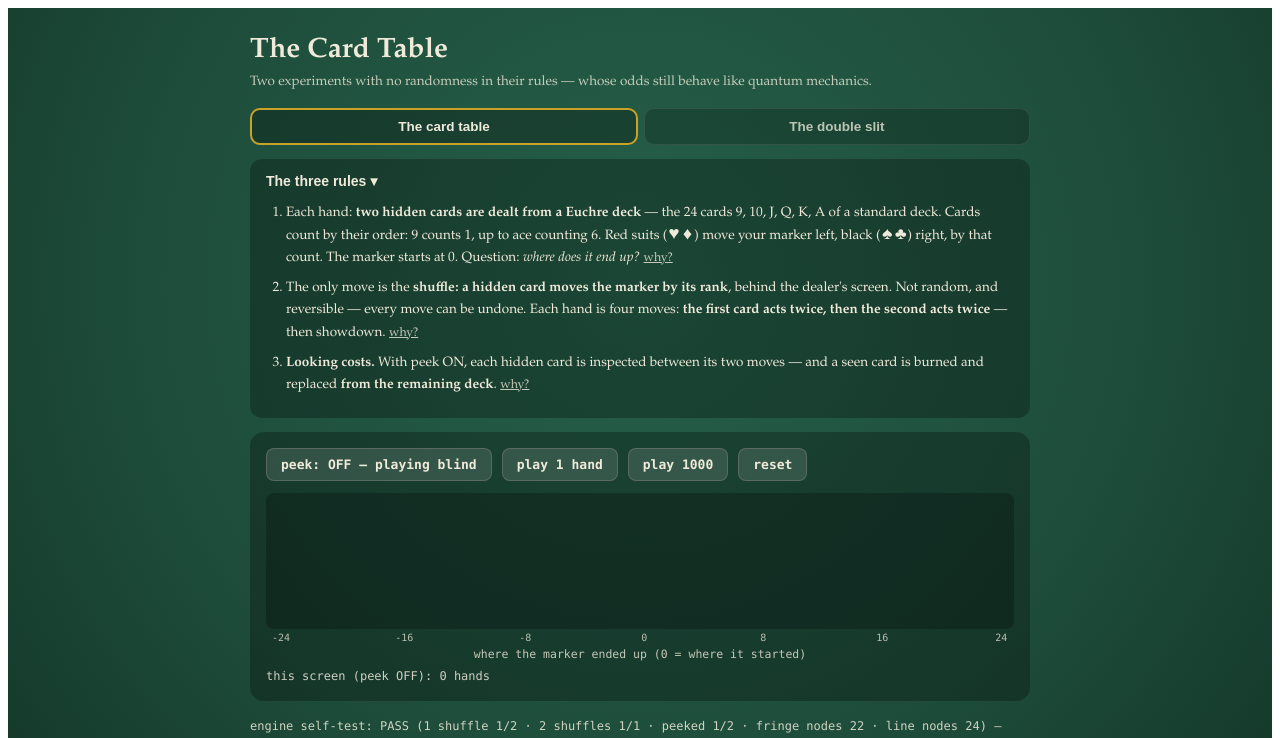
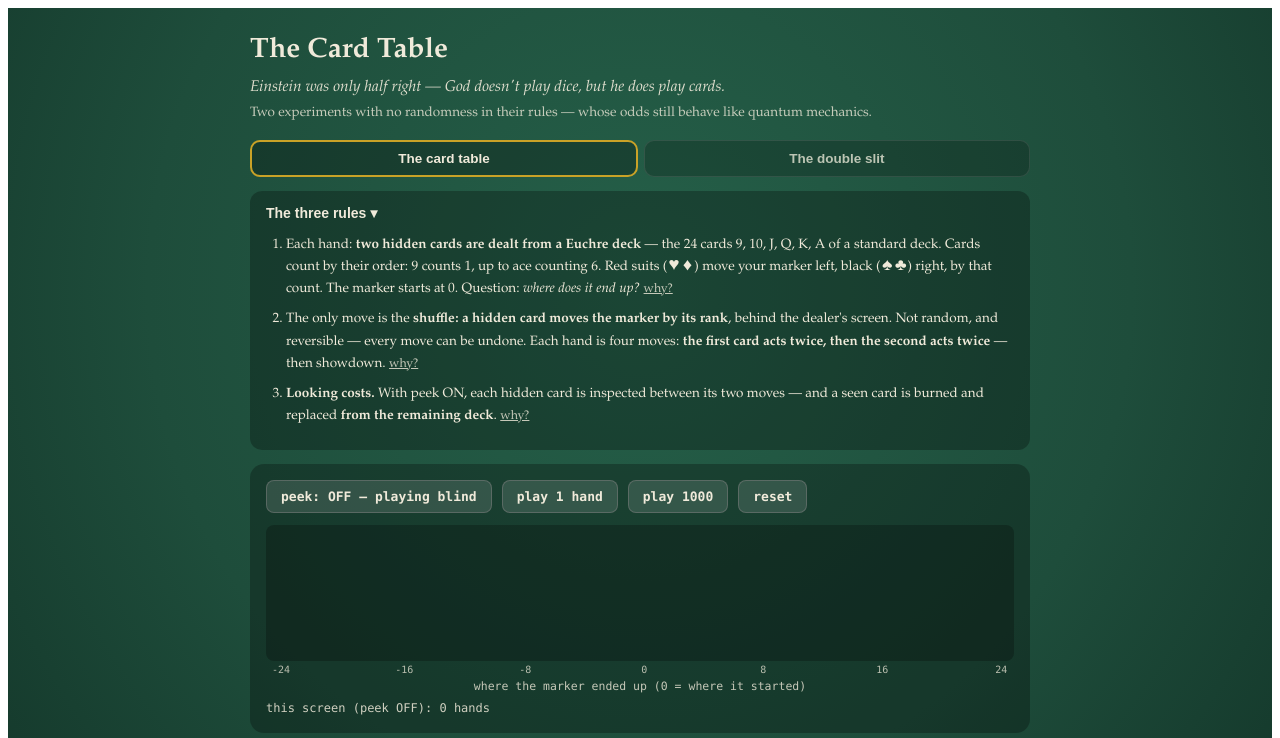
Before and after one commit to amaybaum/card-table, a React (Vite) app: page / in a window 1280 px wide. Shown: the top 738 px of the page. Built offline with nearby package versions, Linux system fonts and the light colour scheme.

Commit message:
Last Sync: 2026-07-28 20:38

```diff
--- a/src/App.jsx
+++ b/src/App.jsx
@@ -57,6 +57,9 @@ export default function CardTable() {
       <div style={{ maxWidth: 780, margin: "0 auto", padding: "26px 18px 48px" }}>
 
         <h1 style={{ margin: 0, fontSize: 28 }}>The Card Table</h1>
+        <div style={{ fontSize: 15.5, fontStyle: "italic", opacity: 0.92, marginTop: 8, lineHeight: 1.5 }}>
+          Einstein was only half right — God doesn't play dice, but he does play cards.
+        </div>
         <div style={{ fontSize: 13.5, opacity: 0.8, marginTop: 4, lineHeight: 1.5 }}>
           Two experiments with no randomness in their rules — whose odds still behave like quantum mechanics.
         </div>
```
